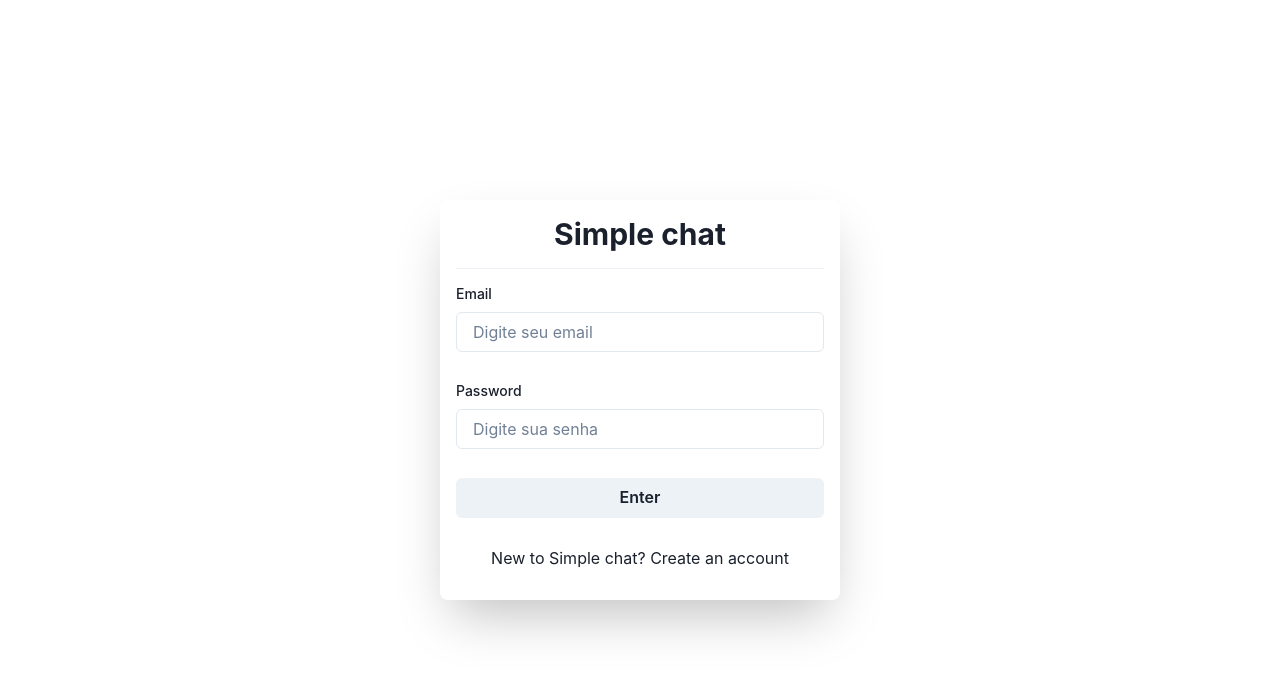
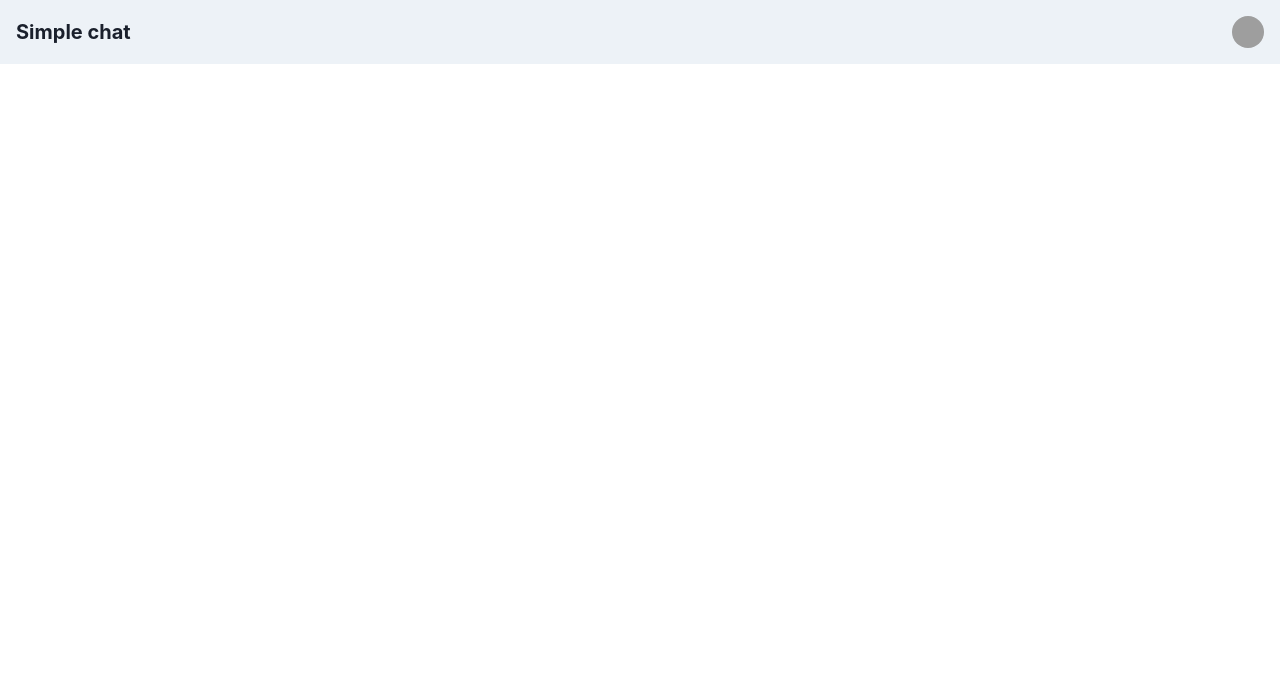
Before and after one commit to MatheusAntonioF/simple-chat, a React app: page / in a window 1280 px wide. Shown: the top 674 px of the page. Built offline with nearby package versions, Linux system fonts and the light colour scheme; grey boxes are pictures that could not be loaded.

Commit message:
feat: create dashboard skeleton

```diff
--- a/package.json
+++ b/package.json
@@ -11,6 +11,7 @@
   "author": "",
   "license": "ISC",
   "dependencies": {
+    "@chakra-ui/icons": "^2.0.17",
     "@chakra-ui/react": "^2.4.9",
     "@emotion/react": "^11.10.5",
     "@emotion/styled": "^11.10.5",
--- /dev/null
+++ b/src/pages/Dashboard/Navbar/index.tsx
@@ -0,0 +1,64 @@
+import {
+  Box,
+  Flex,
+  Avatar,
+  Button,
+  Menu,
+  MenuButton,
+  MenuList,
+  MenuItem,
+  MenuDivider,
+  Stack,
+  Center,
+  Heading,
+  Link,
+} from '@chakra-ui/react';
+import { Link as RouterLink } from 'react-router-dom';
+
+export default function Navbar() {
+  return (
+    <>
+      <Box bg="gray.100" px={4}>
+        <Flex h={16} alignItems="center" justifyContent="space-between">
+          <Heading size="md">Simple chat</Heading>
+
+          <Flex alignItems="center">
+            <Stack direction="row" spacing={7}>
+              <Menu>
+                <MenuButton
+                  as={Button}
+                  rounded="full"
+                  variant="link"
+                  cursor="pointer"
+                  minW={0}
+                >
+                  <Avatar
+                    size="sm"
+                    src="https://avatars.dicebear.com/api/male/username.svg"
+                  />
+                </MenuButton>
+                <MenuList alignItems="center">
+                  <br />
+                  <Center>
+                    <Avatar
+                      size="2xl"
+                      src="https://avatars.dicebear.com/api/male/username.svg"
+                    />
+                  </Center>
+
+                  <MenuDivider />
+                  <MenuItem>
+                    <Link as={RouterLink} w="full" to="/me">
+                      Profile
+                    </Link>
+                  </MenuItem>
+                  <MenuItem>Logout</MenuItem>
+                </MenuList>
+              </Menu>
+            </Stack>
+          </Flex>
+        </Flex>
+      </Box>
+    </>
+  );
+}
--- /dev/null
+++ b/src/pages/Dashboard/index.tsx
@@ -0,0 +1,5 @@
+import Navbar from './Navbar';
+
+export const Dashboard = () => {
+  return <Navbar />;
+};
--- /dev/null
+++ b/src/pages/UserProfile/index.tsx
@@ -0,0 +1,3 @@
+export const UserProfile = () => {
+  return <div>User Profile</div>;
+};
```
Also changed, not shown: src/routes/Routes.tsx (+12 -2 lines), 1 other file (tests, documents, lock files or other folders).
